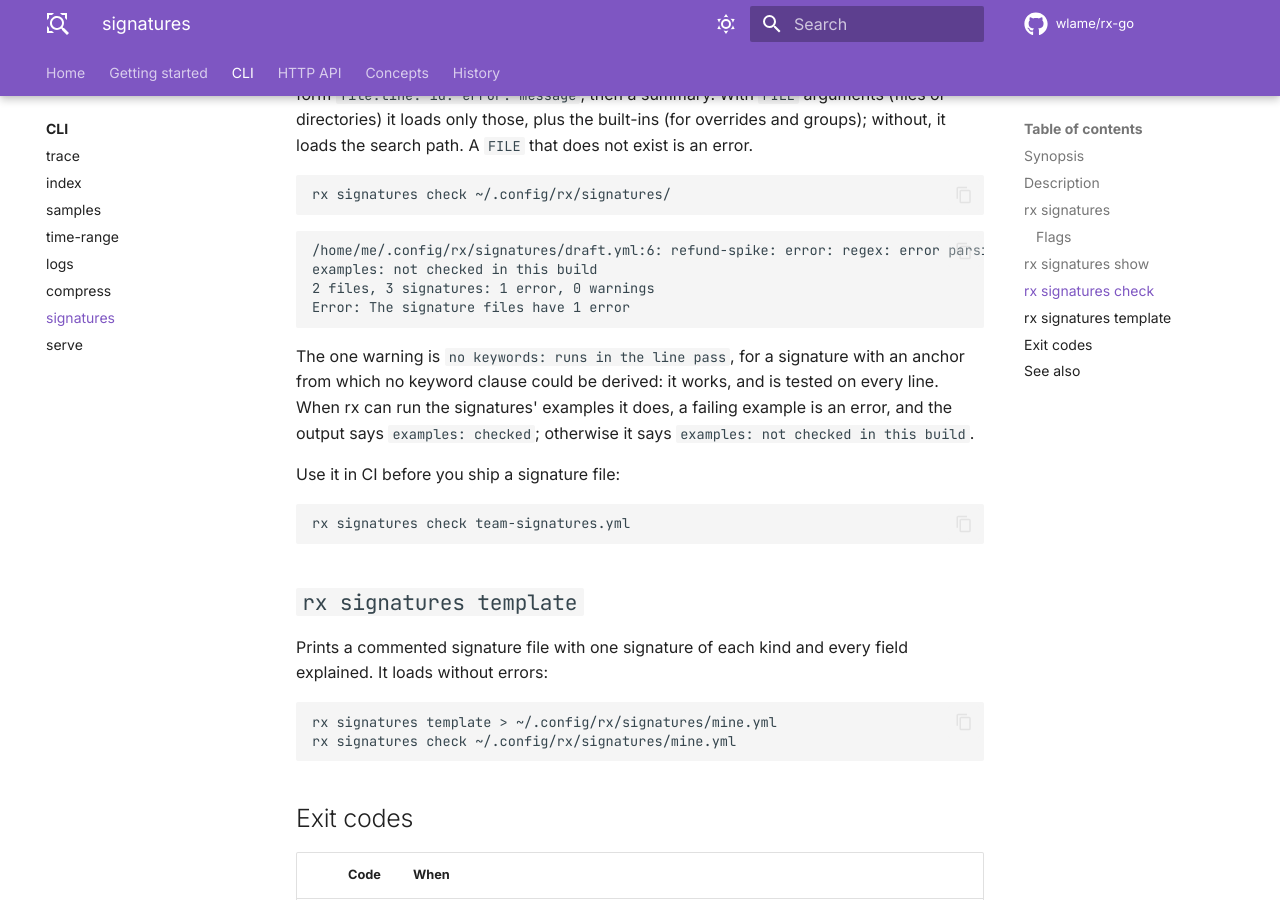
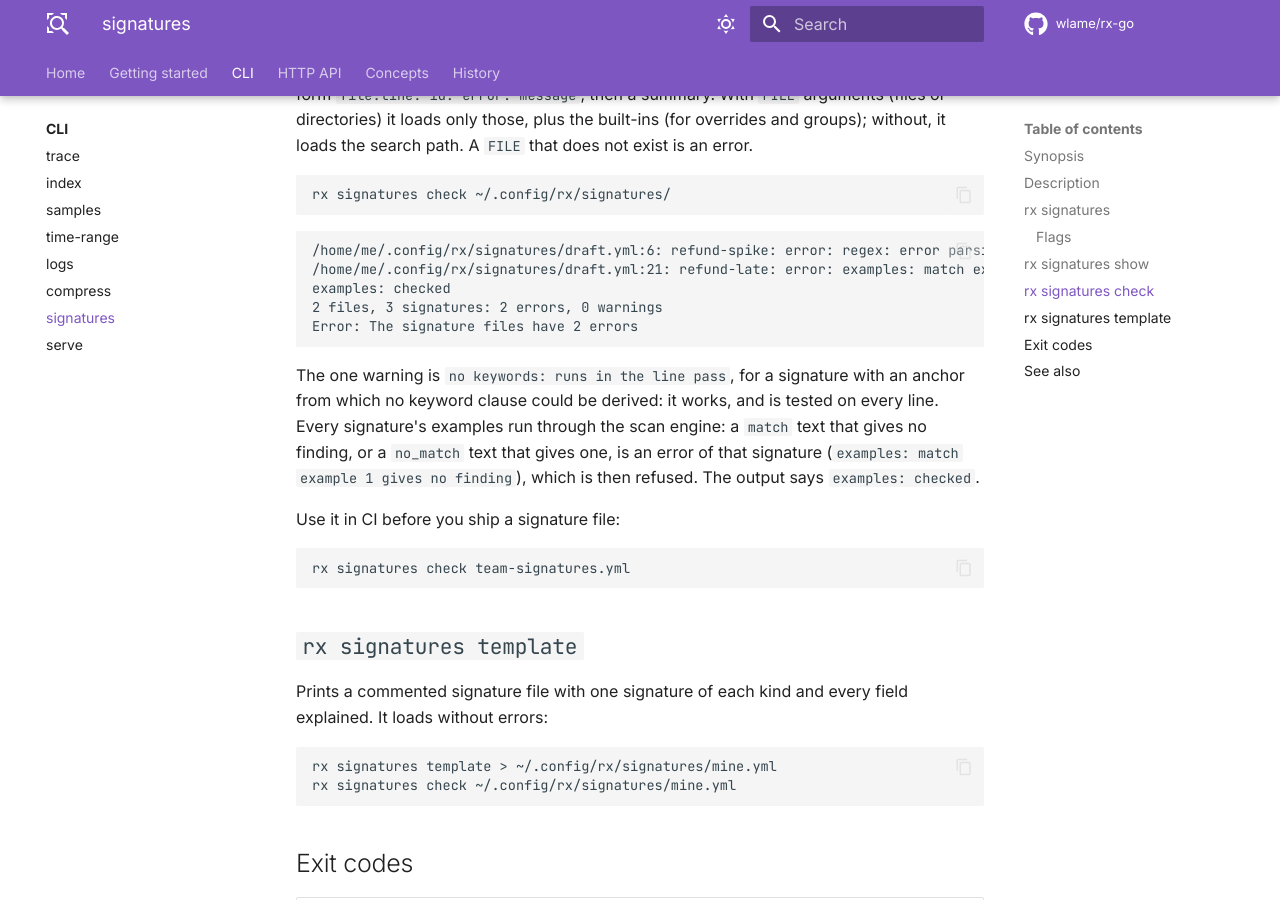
Before and after one commit to wlame/rx-go, an MkDocs documentation site: the page built from docs/cli/signatures.md, in a window 1280 px wide and 900 px high, scrolled down 3949 px. Built offline with MkDocs 1.6.1 and Material for MkDocs 9.7.7, drawn with Linux system fonts in a browser that asks for light colours; comment, search, counter and statistics services are not loaded; the version menu is left out; some of the changed text lies outside the part shown.

Commit message:
Run every signature's examples with the scan engine when rx signatures loads them.

````diff
--- a/docs/cli/signatures.md
+++ b/docs/cli/signatures.md
@@ -145,7 +145,7 @@ rx signatures show invoice-failed
 # source: /home/me/.config/rx/signatures/team.yml:8
 # keywords (derived): [invoice ] AND [ failed]
 # line pass: no
-# examples: not checked in this build
+# examples: 1 match, 1 no_match, all pass
 id: invoice-failed
 name: Invoice failed
 group: billing
@@ -190,17 +190,19 @@ rx signatures check ~/.config/rx/signatures/
 
 ```text
 /home/me/.config/rx/signatures/draft.yml:6: refund-spike: error: regex: error parsing regexp: missing closing ): `(refund`
-examples: not checked in this build
-2 files, 3 signatures: 1 error, 0 warnings
-Error: The signature files have 1 error
+/home/me/.config/rx/signatures/draft.yml:21: refund-late: error: examples: match example 1 gives no finding
+examples: checked
+2 files, 3 signatures: 2 errors, 0 warnings
+Error: The signature files have 2 errors
 ```
 
 The one warning is `no keywords: runs in the line pass`, for a
 signature with an anchor from which no keyword clause could be derived:
-it works, and is tested on every line. When rx can run the signatures'
-examples it does, a failing example is an error, and the output says
-`examples: checked`; otherwise it says `examples: not checked in this
-build`.
+it works, and is tested on every line. Every signature's examples run
+through the scan engine: a `match` text that gives no finding, or a
+`no_match` text that gives one, is an error of that signature
+(`examples: match example 1 gives no finding`), which is then refused.
+The output says `examples: checked`.
 
 Use it in CI before you ship a signature file:
 
````
Also changed, not shown: CHANGELOG.md (+5 -0 lines), docs/concepts/signatures.md (+5 -3 lines), 2 other files.
